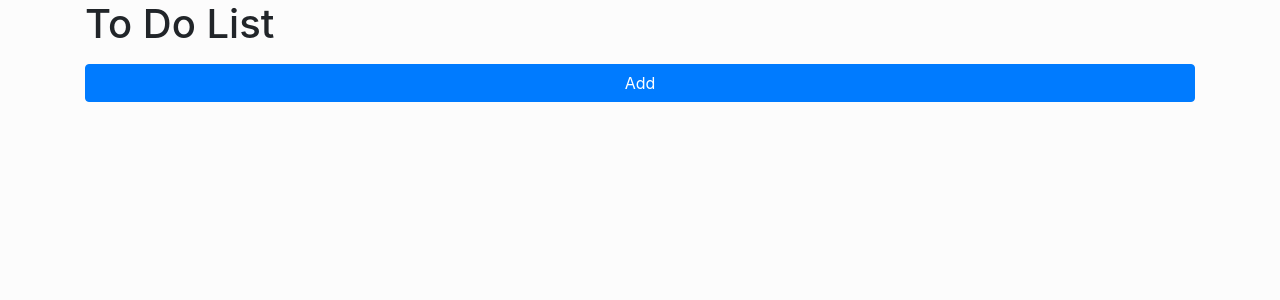
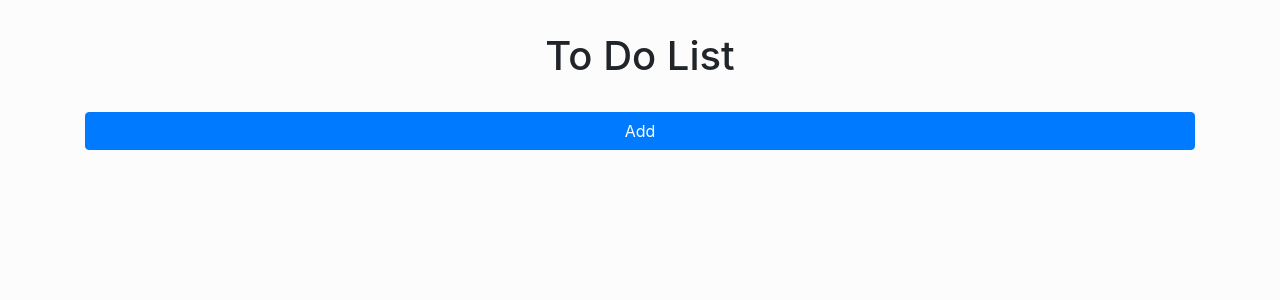
Before and after one commit to elijah-schow/ome-todo, a React (Create React App) app: page / in a window 1280 px wide. Shown: the top 300 px of the page. Built offline with nearby package versions, Linux system fonts and the light colour scheme.

Commit message:
Style main title

```diff
--- a/src/App.css
+++ b/src/App.css
@@ -2,3 +2,8 @@ html,
 body {
     background-color: #FCFCFC;
 }
+
+.title {
+    margin: 2rem;
+    text-align: center;
+}
--- a/src/App.js
+++ b/src/App.js
@@ -67,7 +67,7 @@ function App() {
 
   return (
     <div className="container">
-      <h1 className="mb-3">To Do List</h1>
+      <h1 className="title">To Do List</h1>
       <AddItem action={actions.addItem} />
       <List list={list} actions={actions} />
     </div>
```
